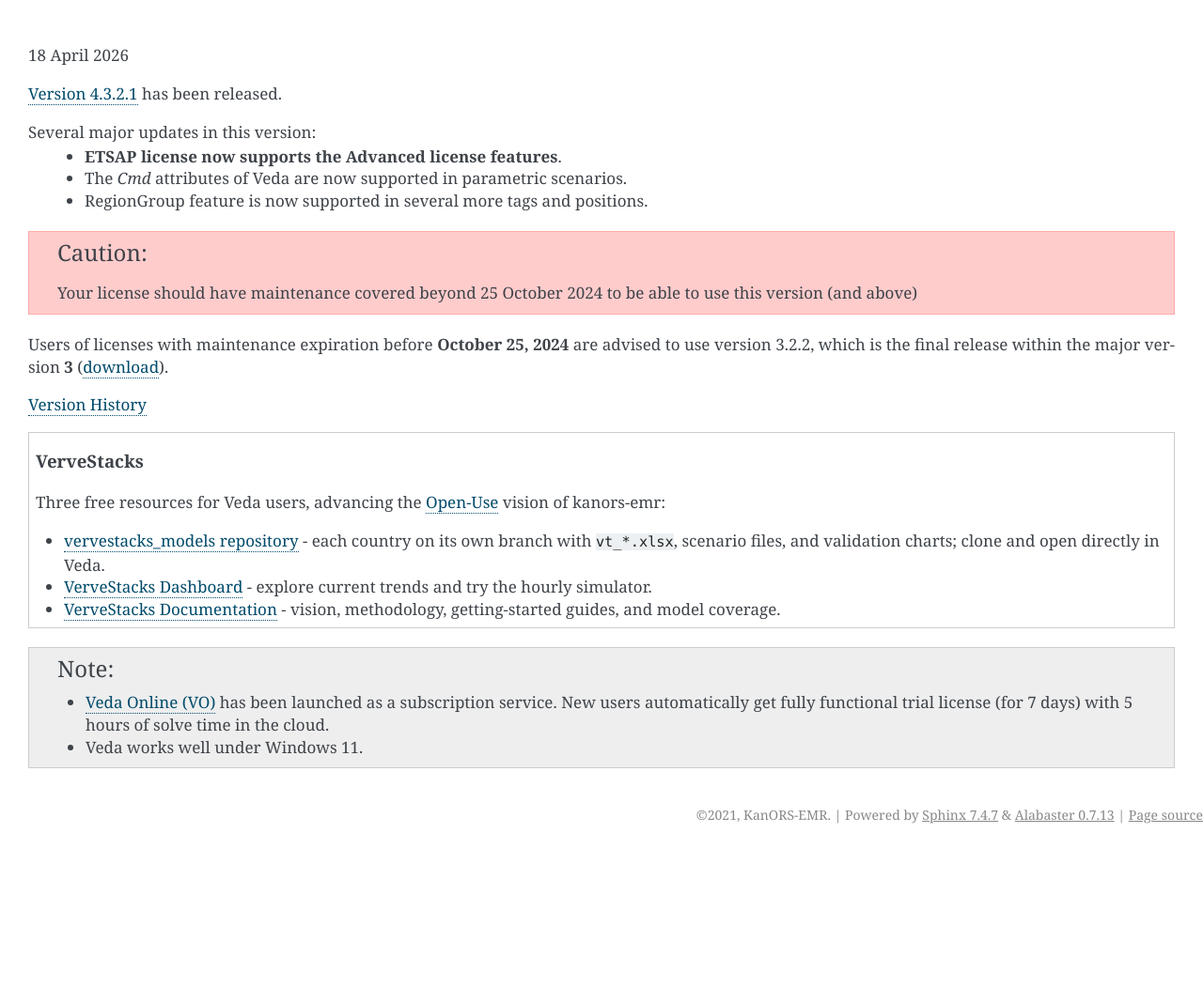
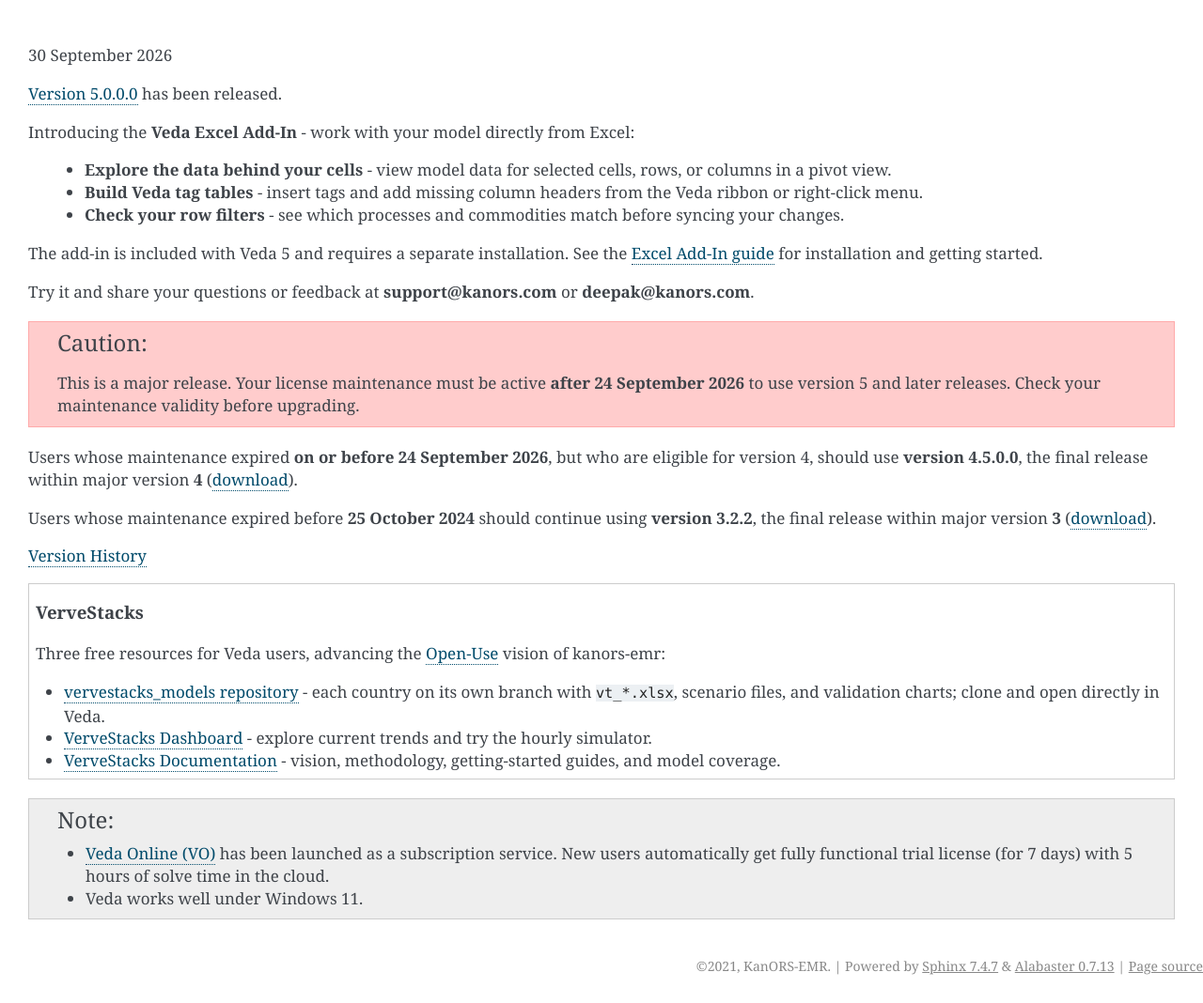
Before and after one commit to kanors-emr/Veda-start-page-news, a Sphinx documentation site: the page built from docs/source/index.rst, in a window 1280 px wide. Shown: the whole page at 94% size. Built offline with Sphinx 7.4.7, drawn with Linux system fonts in a browser that asks for light colours; before the commit the page ends 907 px from its top, so only the background shows below that.

Commit message:
Update index.rst

```diff
--- a/docs/source/index.rst
+++ b/docs/source/index.rst
@@ -5,20 +5,26 @@
 
 .. .. topic::
 
-18 April 2026
+30 September 2026
 
-`Version 4.3.2.1 <https://github.com/kanors-emr/Veda2.0-Installation/releases/tag/v4.3.2.1>`_ has been released.
+`Version 5.0.0.0 <https://github.com/kanors-emr/Veda2.0-Installation/releases/tag/v5.0.0.0>`_ has been released.
 
-Several major updates in this version:
-   * **ETSAP license now supports the Advanced license features**.
-   * The `Cmd` attributes of Veda are now supported in parametric scenarios.
-   * RegionGroup feature is now supported in several more tags and positions.
+Introducing the **Veda Excel Add-In** - work with your model directly from Excel:
+
+   * **Explore the data behind your cells** - view model data for selected cells, rows, or columns in a pivot view.
+   * **Build Veda tag tables** - insert tags and add missing column headers from the Veda ribbon or right-click menu.
+   * **Check your row filters** - see which processes and commodities match before syncing your changes.
+
+The add-in is included with Veda 5 and requires a separate installation. See the `Excel Add-In guide <https://kanors-emr.github.io/Veda-documentation/excel-addin/>`_ for installation and getting started.
+
+Try it and share your questions or feedback at **support@kanors.com** or **deepak@kanors.com**.
 
 .. caution::
-   Your license should have maintenance covered beyond 25 October 2024 to be able to use this version (and above)
+   This is a major release. Your license maintenance must be active **after 24 September 2026** to use version 5 and later releases. Check your maintenance validity before upgrading.
 
-Users of licenses with maintenance expiration before **October 25, 2024** are advised to use
-version 3.2.2, which is the final release within the major version **3** (`download <https://github.com/kanors-emr/Veda2.0-Installation/releases/tag/v3.2.2.0>`_).
+Users whose maintenance expired **on or before 24 September 2026**, but who are eligible for version 4, should use **version 4.5.0.0**, the final release within major version **4** (`download <https://github.com/kanors-emr/Veda2.0-Installation/releases/tag/v4.5.0.0>`_).
+
+Users whose maintenance expired before **25 October 2024** should continue using **version 3.2.2**, the final release within major version **3** (`download <https://github.com/kanors-emr/Veda2.0-Installation/releases/tag/v3.2.2.0>`_).
 
 `Version History <https://kanors-emr.github.io/Veda-documentation/version-history/>`_
 
```
